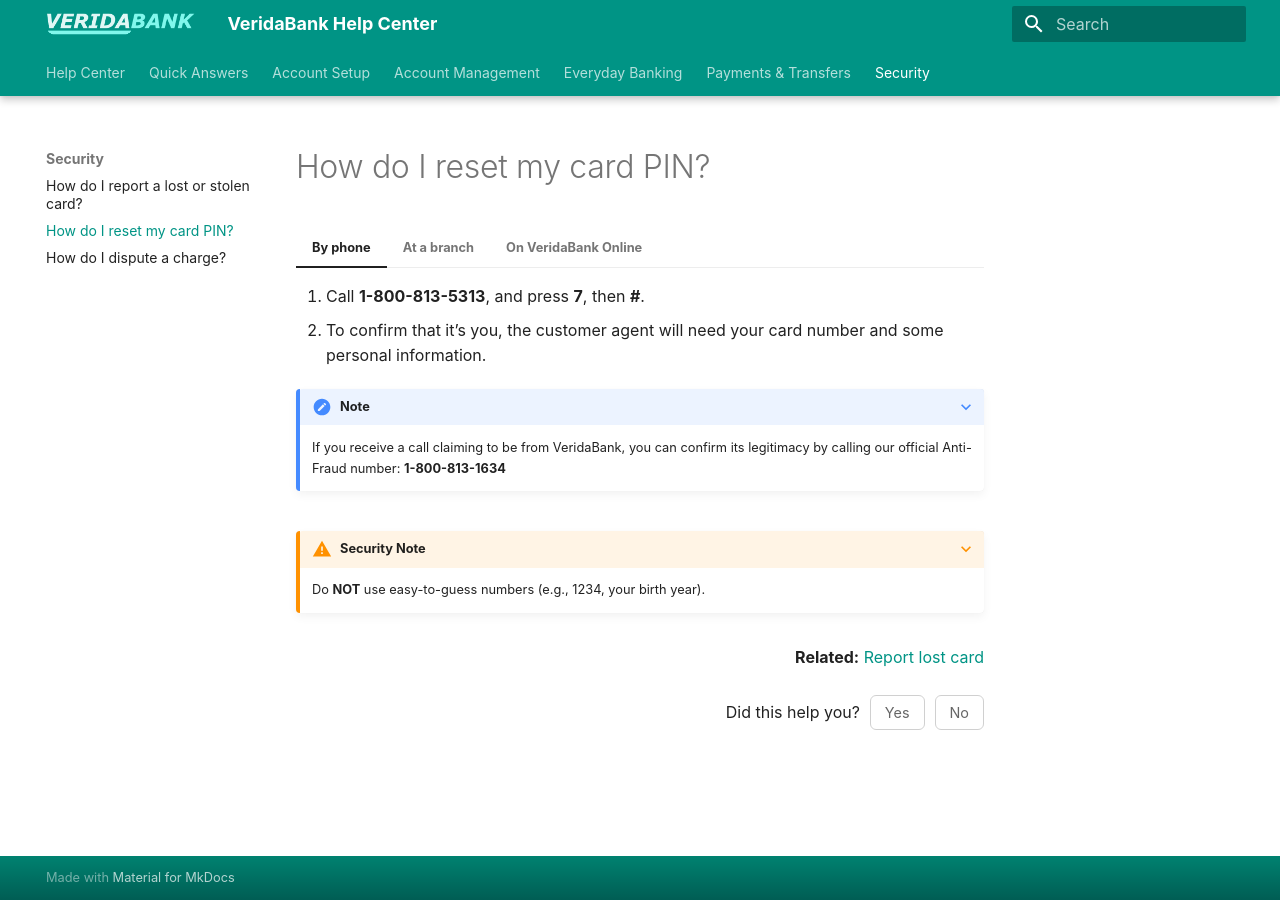
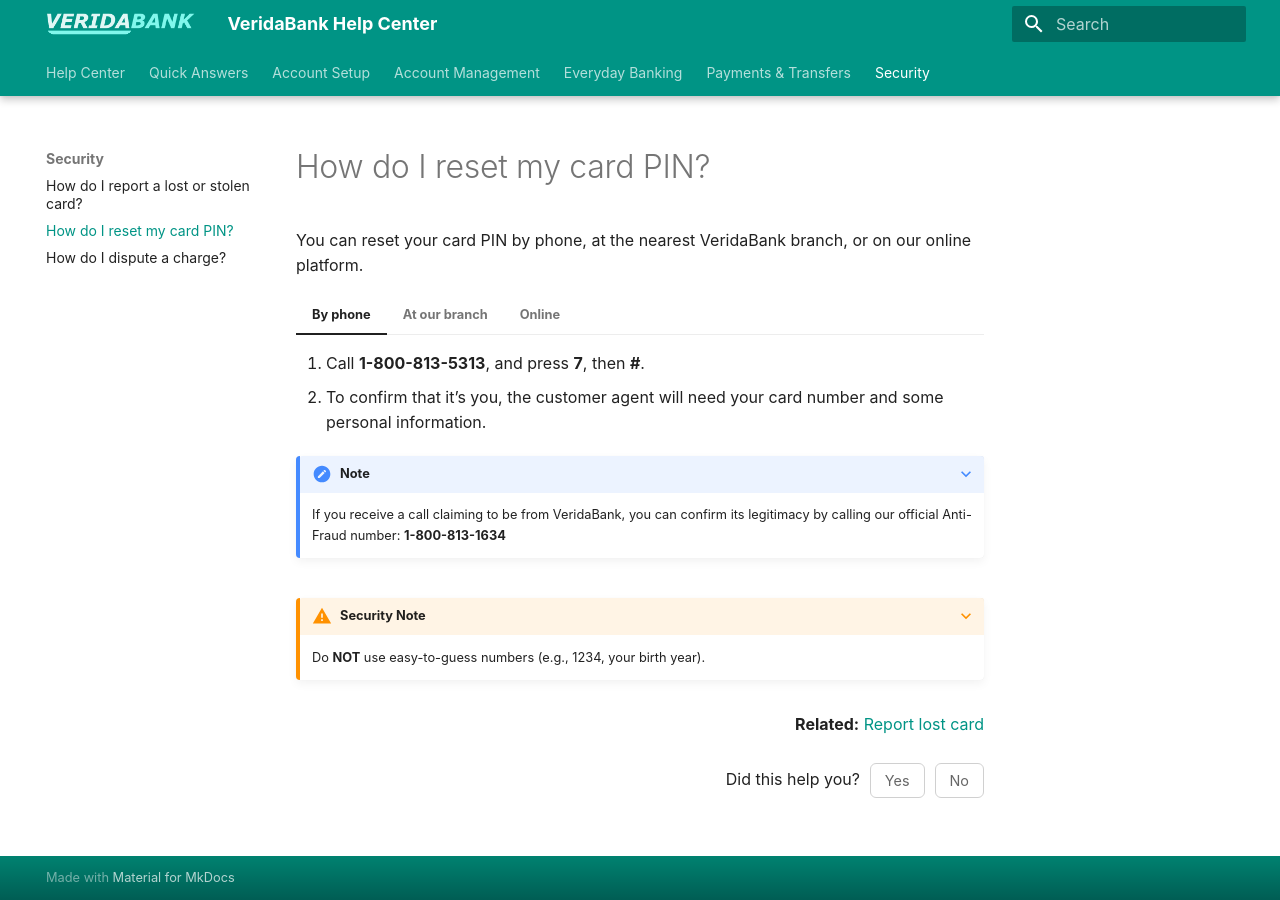
Before and after one commit to mlbms19/VeridaBank, an MkDocs documentation site: the page built from docs/Security/Reset Card PIN.md, in a window 1280 px wide. Built offline with MkDocs 1.6.1 and Material for MkDocs 9.7.7, drawn with Linux system fonts in a browser that asks for light colours; some web fonts are replaced.

Commit message:
Update 'Reset Card PIN' article

```diff
--- a/docs/Security/Reset Card PIN.md
+++ b/docs/Security/Reset Card PIN.md
@@ -1,4 +1,6 @@
 # How do I reset my card PIN?
+
+You can reset your card PIN by phone, at the nearest VeridaBank branch, or on our online platform.
 
 === "By phone"
     1.	Call **1-800-813-5313**, and press **7**, then **#**.
@@ -6,10 +8,10 @@
     ???+ note
         If you receive a call claiming to be from VeridaBank, you can confirm its legitimacy by calling our official Anti-Fraud number: **1-800-813-1634**
 
-=== "At a branch"
+=== "At our branch"
     •&nbsp;&nbsp;	Visit your nearest VeridaBank branch and we will reset your PIN for you.
 
-=== "On VeridaBank Online"
+=== "Online"
     1.	Go to **Settings** > **Security**.
     2.	Under the PIN number pane, click (or tap) **Reset**.
     3.	Choose one of the following verification methods:
```
